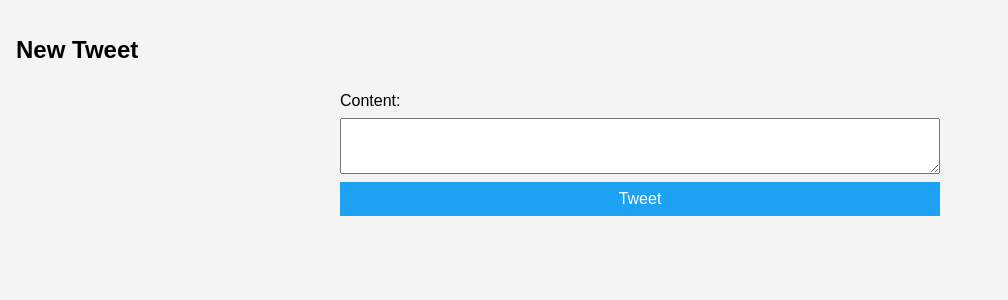
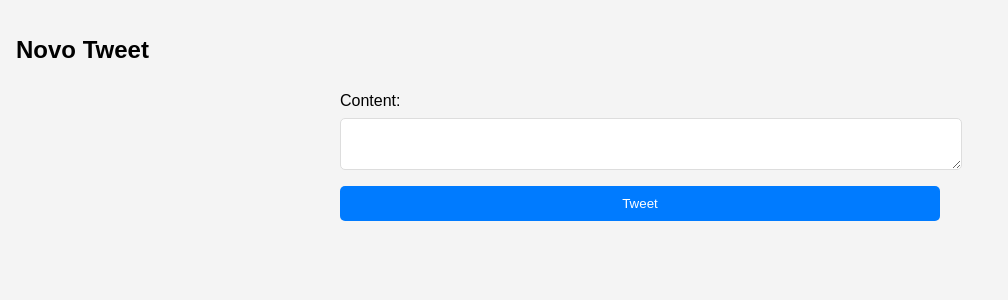
Before and after one commit to BrunoRbt/Twitter, a Django app: page /tweet/ in a window 1280 px wide. Shown: the part 112-412 px from the top of the page, without its empty margins (0-1008 px from the left). Run offline with Django 5.2, Linux system fonts and the light colour scheme.

Commit message:
correções

```diff
--- a/twitter_project/twitter_app/templates/twitter_app/base.html
+++ /dev/null
@@ -1,69 +0,0 @@
-<!DOCTYPE html>
-<html lang="en">
-<head>
-    <meta charset="UTF-8">
-    <meta name="viewport" content="width=device-width, initial-scale=1.0">
-    <title>{% block title %}Twitter Clone{% endblock %}</title>
-    <style>
-        body {
-            font-family: Arial, sans-serif;
-            margin: 0;
-            padding: 0;
-            background-color: #f4f4f4;
-        }
-
-        header {
-            background-color: #1da1f2;
-            color: white;
-            padding: 1rem;
-            text-align: center;
-        }
-
-        main {
-            padding: 1rem;
-        }
-
-        form {
-            display: flex;
-            flex-direction: column;
-        }
-
-        label {
-            margin-top: 0.5rem;
-        }
-
-        input, textarea, button {
-            margin-top: 0.5rem;
-            padding: 0.5rem;
-            font-size: 1rem;
-        }
-
-        button {
-            background-color: #1da1f2;
-            color: white;
-            border: none;
-            cursor: pointer;
-        }
-
-        button:hover {
-            background-color: #0d8ddb;
-        }
-
-    </style>
-    {% block css %}{% endblock %}
-</head>
-<body>
-    <header>
-        <h1>Twitter Clone</h1>
-    </header>
-    <main>
-        {% block content %}{% endblock %}
-    </main>
-    <script>
-        document.addEventListener('DOMContentLoaded', function() {
-            // Your JavaScript code here
-        });
-    </script>
-    {% block js %}{% endblock %}
-</body>
-</html>
--- a/twitter_project/twitter_app/templates/twitter_app/tweet.html
+++ b/twitter_project/twitter_app/templates/twitter_app/tweet.html
@@ -1,26 +1,79 @@
-{% extends 'twitter_app/base.html' %}
-{% block title %}New Tweet{% endblock %}
-{% block css %}
+<!DOCTYPE html>
+<html lang="pt-BR">
+<head>
+    <meta charset="UTF-8">
+    <meta name="viewport" content="width=device-width, initial-scale=1.0">
+    <title>Novo Tweet</title>
     <style>
-    /* Estilos específicos para a página de novo tweet */
+        body {
+            font-family: Arial, sans-serif;
+            margin: 0;
+            padding: 0;
+            background-color: #f4f4f4;
+        }
+
+        header {
+            background-color: #1da1f2;
+            color: white;
+            padding: 1rem;
+            text-align: center;
+        }
+
+        main {
+            padding: 1rem;
+        }
+
         form {
             max-width: 600px;
             margin: 0 auto;
+            display: flex;
+            flex-direction: column;
+        }
+
+        label {
+            margin-top: 0.5rem;
+        }
+
+        textarea {
+            width: 100%;
+            padding: 10px;
+            margin-top: 0.5rem;
+            border-radius: 5px;
+            border: 1px solid #ddd;
+            resize: vertical;
+        }
+
+        button[type="submit"] {
+            background-color: #007bff;
+            color: #fff;
+            padding: 10px 20px;
+            border: none;
+            border-radius: 5px;
+            cursor: pointer;
+            margin-top: 1rem;
+        }
+
+        button[type="submit"]:hover {
+            background-color: #1c7ed6;
         }
     </style>
-{% endblock %}
-{% block content %}
-<h2>New Tweet</h2>
+</head>
+<body>
+    <header>
+        <h1>Twitter Clone</h1>
+    </header>
+    <main>
+        <h2>Novo Tweet</h2>
         <form method="post" action="{% url 'tweet' %}">
             {% csrf_token %}
             <label for="content">Content:</label>
             <textarea id="content" name="content" maxlength="280" required></textarea>
             <button type="submit">Tweet</button>
         </form>
-{% endblock %}
-{% block js %}
+    </main>
     <script>
         // JavaScript específico para a página de novo tweet
         console.log('New Tweet page loaded');
     </script>
-{% endblock %}
+</body>
+</html>
```
Also changed, not shown: twitter_project/twitter_app/templates/twitter_app/feed.html (deleted, +0 -34 lines), twitter_project/twitter_app/templates/twitter_app/login.html (+10 -6 lines), twitter_project/twitter_app/templates/twitter_app/register.html (+11 -7 lines). Lines whose indentation alone changed are shown as unchanged.
